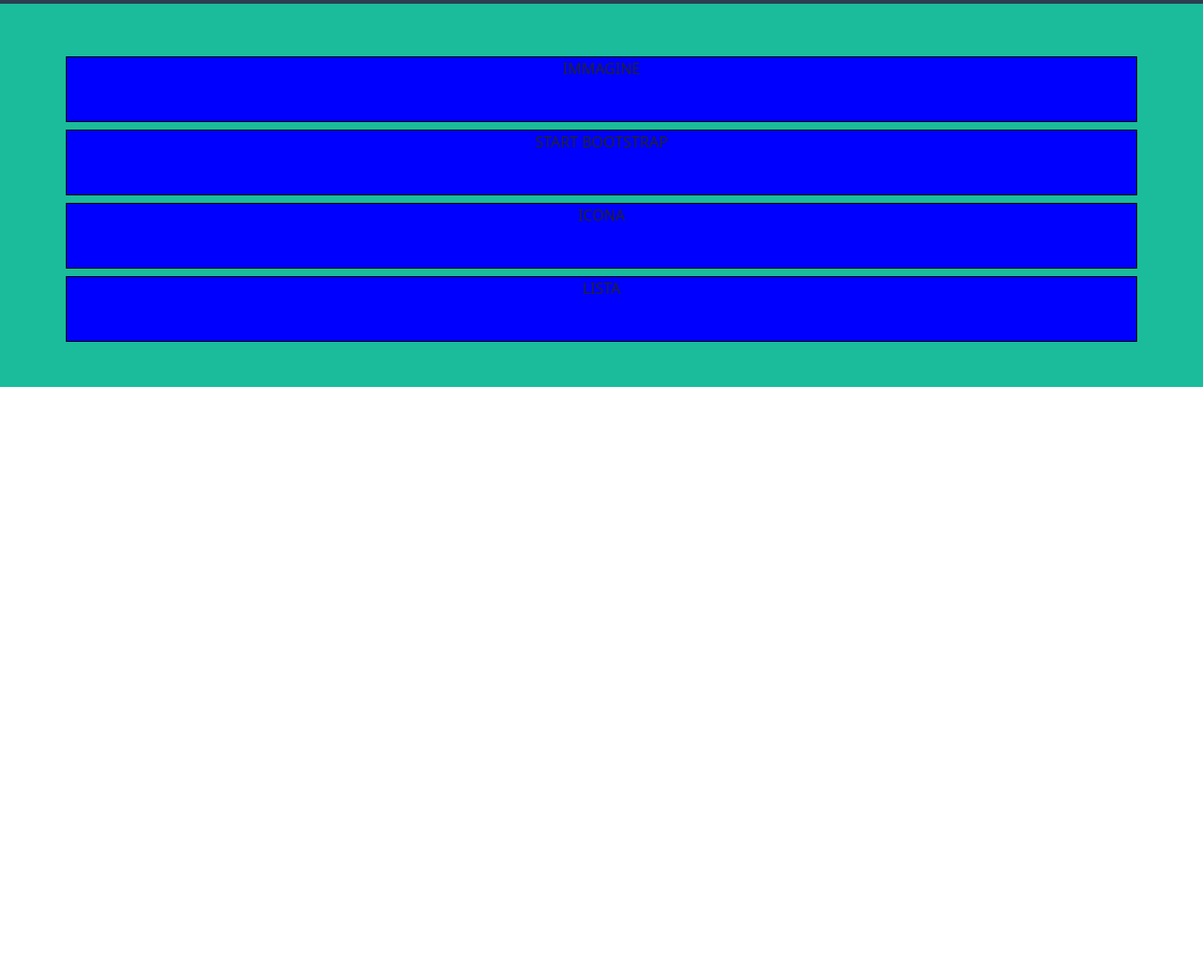
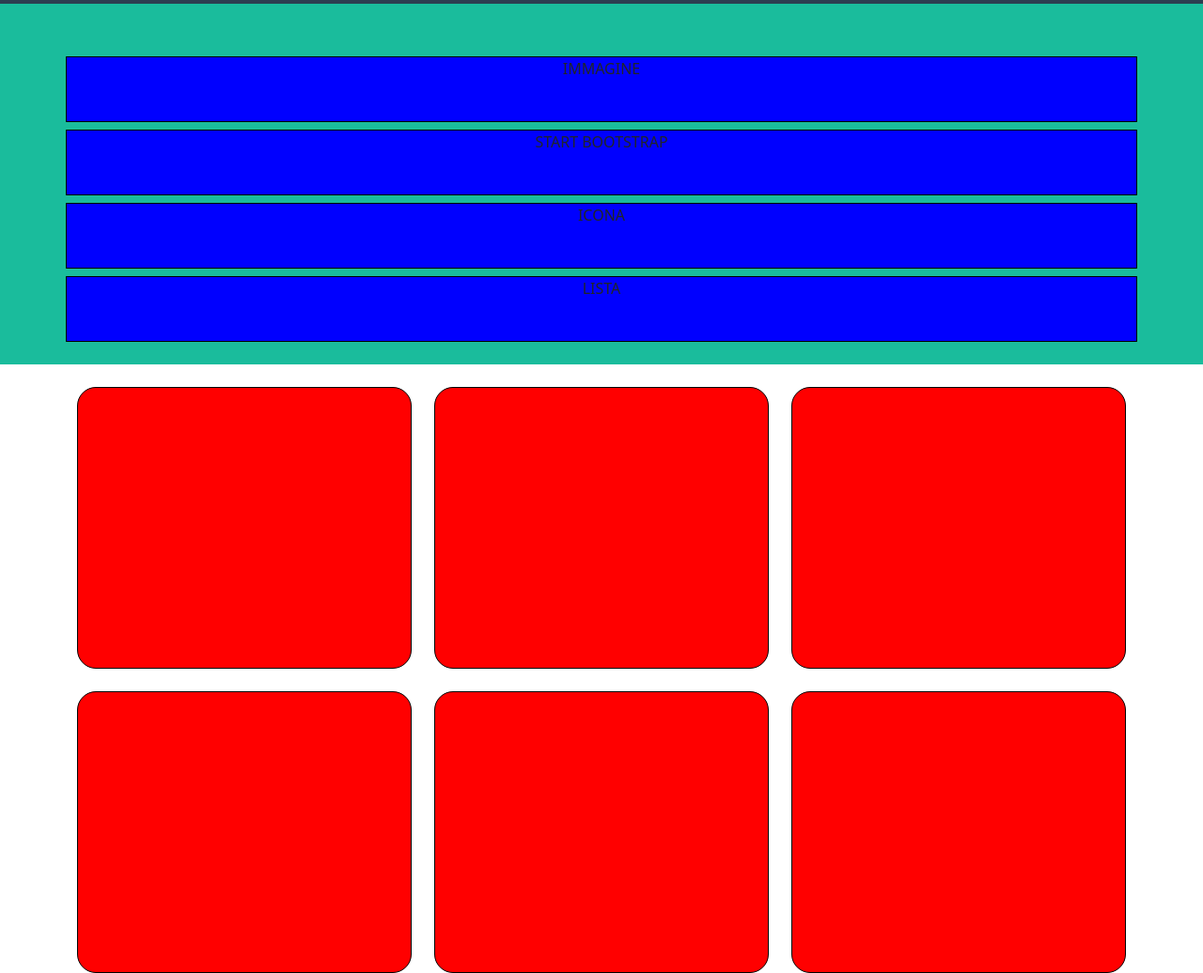
Before and after one commit to GioGio4/html-css-bootstrap-freelancer, a plain HTML site: page index.html in a window 1280 px wide. Shown: the part 62-1098 px from the top of the page at 94% size. Before the commit the page ends 800 px from the top, so only its background shows below. Drawn offline with nearby package versions, Linux system fonts and the light colour scheme.

Commit message:
Add section Portfolio

```diff
--- a/css/style.css
+++ b/css/style.css
@@ -43,7 +43,6 @@ header{
 ***************************/
 
 .jumbotron{
-    /* Debug */
     background-color: #1abc9c;
 
 }
@@ -54,3 +53,16 @@ header{
     height: 70px;
     border: 1px solid black;
 }
+
+.portfolio{
+    background-color: white;
+
+}
+
+.card{
+    /* Debug */
+    background-color: red;
+    border: 1px solid black;
+    border-radius: 20px;
+    height: 300px;
+}
--- a/index.html
+++ b/index.html
@@ -53,6 +53,7 @@
     </header>
 
     <main>
+        <!-- Section Jumbotron -->
         <section class="jumbotron">
 
             <div class="container">
@@ -69,6 +70,41 @@
 
         </section>
 
+        <!-- Section Portfolio -->
+        <section class="portfolio">
+
+            <div class="container text-center">
+
+                <div class="row gy-4">
+
+                  <div class="col-12 col-md-6 col-lg-4">
+                    <div class="card"></div>
+                  </div>
+                  <div class="col-12 col-md-6 col-lg-4">
+                    <div class="card"></div>
+                  </div>
+                  <div class="col-12 col-md-6 col-lg-4">
+                    <div class="card"></div>
+                  </div>
+                  <div class="col-12 col-md-6 col-lg-4">
+                    <div class="card"></div>
+                  </div>
+                  <div class="col-12 col-md-6 col-lg-4">
+                    <div class="card"></div>
+                  </div>
+                  <div class="col-12 col-md-6 col-lg-4">
+                    <div class="card"></div>
+                  </div>
+
+
+                </div>
+
+
+              </div>
+
+        </section>
+
+
     </main>
 
     <footer>
```
